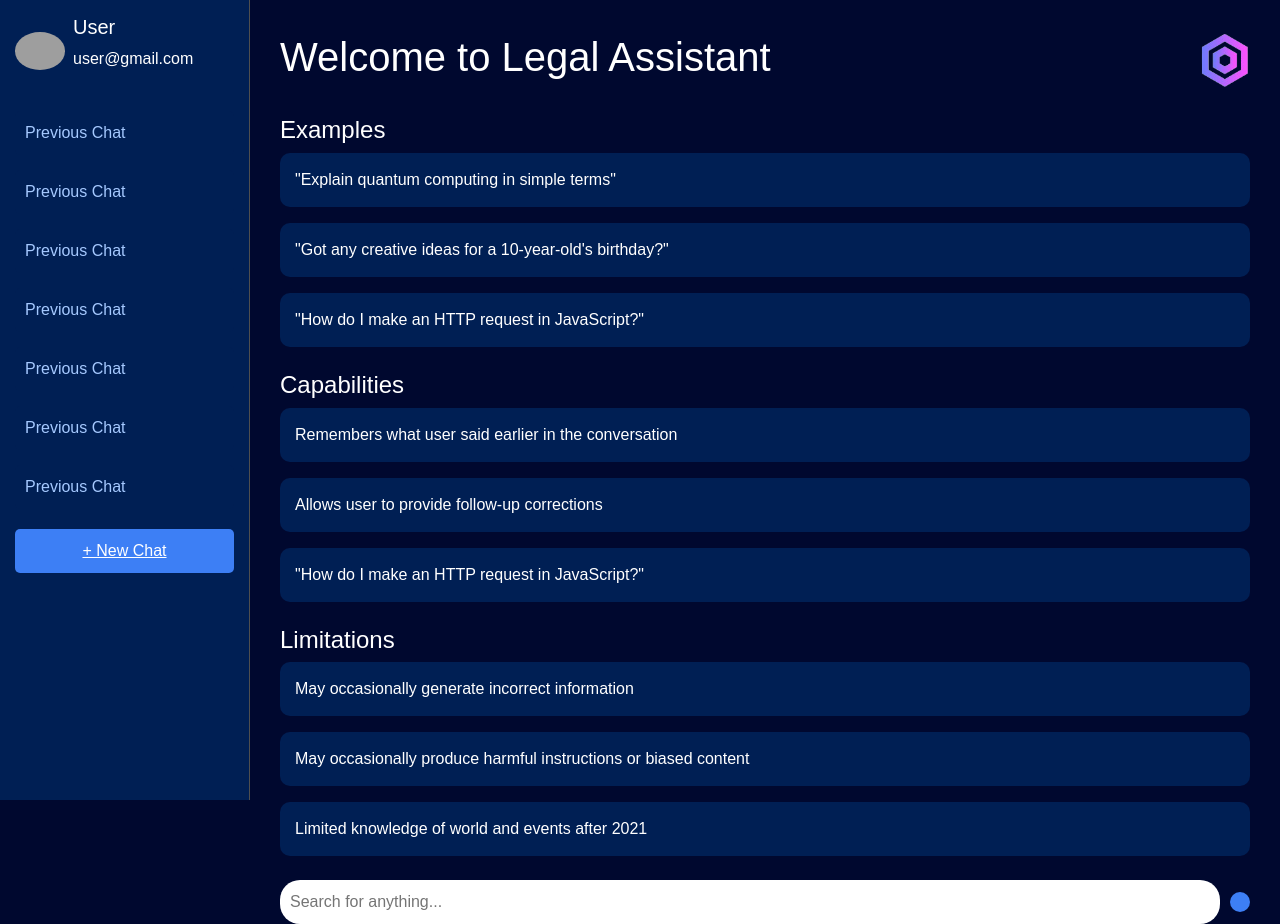
After one commit to raakesh1415/hackathon-gaianet, a PHP site: page /chatbot.php in a window 1280 px wide. The commit adds this page. Run offline with PHP 8.4, Linux system fonts and the light colour scheme; grey boxes are pictures that could not be loaded.

Commit message:
trying chatbot ui

```diff
--- /dev/null
+++ b/chatbot.php
@@ -0,0 +1,194 @@
+<!DOCTYPE html>
+<html lang="en">
+<head>
+  <title>Legal Assistant Chatbot</title>
+  <meta charset="utf-8">
+  <meta name="viewport" content="width=device-width, initial-scale=1">
+  <link href="https://cdn.jsdelivr.net/npm/bootstrap@5.3.3/dist/css/bootstrap.min.css" rel="stylesheet">
+  <script src="https://cdn.jsdelivr.net/npm/bootstrap@5.3.3/dist/js/bootstrap.bundle.min.js"></script>
+  <style>
+    body {
+      background-color: #00082f;
+      color: white;
+      height: 100vh;
+      margin: 0;
+      font-family: Arial, sans-serif;
+    }
+    .chatbot-container {
+      display: flex;
+      height: 100%;
+    }
+    /* Sidebar */
+    .sidebar {
+      width: 250px;
+      background-color: #001f54;
+      padding: 15px;
+      border-right: 1px solid #4f4f4f;
+    }
+    .sidebar h5 {
+      color: white;
+    }
+    .sidebar ul {
+      padding-left: 0;
+      list-style: none;
+    }
+    .sidebar ul li {
+      margin-bottom: 15px;
+    }
+    .sidebar ul li a {
+      text-decoration: none;
+      color: #a5c9ff;
+      display: block;
+      padding: 10px;
+      border-radius: 5px;
+      background-color: #001f54;
+    }
+    .sidebar ul li a:hover {
+      background-color: #3d7ff5;
+    }
+    .new-chat-btn {
+      background-color: #3d7ff5;
+      color: white;
+      border-radius: 5px;
+      padding: 10px;
+      text-align: center;
+      margin-top: 20px;
+    }
+    /* Main chat area */
+    .main-chat {
+      flex-grow: 1;
+      padding: 30px;
+    }
+    .main-chat .header {
+      display: flex;
+      justify-content: space-between;
+      align-items: center;
+    }
+    .main-chat .header h1 {
+      color: #ffffff;
+    }
+    .main-chat .header img {
+      width: 50px;
+    }
+    /* Examples, Capabilities, Limitations section */
+    .examples,
+    .capabilities,
+    .limitations {
+      margin-top: 50px;
+    }
+    .card {
+      background-color: #001f54;
+      color: white;
+      padding: 15px;
+      border-radius: 10px;
+      border: none;
+    }
+    .card p {
+      margin: 0;
+    }
+    .search-bar {
+      display: flex;
+      align-items: center;
+      margin-top: 50px;
+    }
+    .search-bar input {
+      flex-grow: 1;
+      padding: 10px;
+      border-radius: 20px;
+      border: none;
+      margin-right: 10px;
+    }
+    .search-bar button {
+      background-color: #3d7ff5;
+      color: white;
+      border: none;
+      padding: 10px;
+      border-radius: 50%;
+    }
+  </style>
+</head>
+<body>
+
+  <div class="chatbot-container">
+    <!-- Sidebar -->
+    <div class="sidebar">
+      <div class="user-info d-flex align-items-center mb-4">
+        <img src="user-profile.png" alt="User Avatar" class="img-fluid rounded-circle me-2" width="50">
+        <div>
+          <h5>User</h5>
+          <p>user@gmail.com</p>
+        </div>
+      </div>
+
+      <ul class="recent-chats">
+        <li><a href="#">Previous Chat</a></li>
+        <li><a href="#">Previous Chat</a></li>
+        <li><a href="#">Previous Chat</a></li>
+        <li><a href="#">Previous Chat</a></li>
+        <li><a href="#">Previous Chat</a></li>
+        <li><a href="#">Previous Chat</a></li>
+        <li><a href="#">Previous Chat</a></li>
+      </ul>
+
+      <div class="new-chat-btn">
+        <a href="#" class="text-white">+ New Chat</a>
+      </div>
+    </div>
+
+    <!-- Main Chat Area -->
+    <div class="main-chat">
+      <div class="header d-flex justify-content-between align-items-center">
+        <h1>Welcome to Legal Assistant</h1>
+        <img src="logo.png" alt="Legal Assistant Logo">
+      </div>
+
+      <div class="examples mt-4">
+        <h4>Examples</h4>
+        <div class="card mb-3">
+          <p>"Explain quantum computing in simple terms"</p>
+        </div>
+        <div class="card mb-3">
+          <p>"Got any creative ideas for a 10-year-old's birthday?"</p>
+        </div>
+        <div class="card mb-3">
+          <p>"How do I make an HTTP request in JavaScript?"</p>
+        </div>
+      </div>
+
+      <div class="capabilities mt-4">
+        <h4>Capabilities</h4>
+        <div class="card mb-3">
+          <p>Remembers what user said earlier in the conversation</p>
+        </div>
+        <div class="card mb-3">
+          <p>Allows user to provide follow-up corrections</p>
+        </div>
+        <div class="card mb-3">
+          <p>"How do I make an HTTP request in JavaScript?"</p>
+        </div>
+      </div>
+
+      <div class="limitations mt-4">
+        <h4>Limitations</h4>
+        <div class="card mb-3">
+          <p>May occasionally generate incorrect information</p>
+        </div>
+        <div class="card mb-3">
+          <p>May occasionally produce harmful instructions or biased content</p>
+        </div>
+        <div class="card mb-3">
+          <p>Limited knowledge of world and events after 2021</p>
+        </div>
+      </div>
+
+      <!-- Search bar -->
+      <div class="search-bar mt-4">
+        <input type="text" placeholder="Search for anything...">
+        <button><i class="bi bi-search"></i></button>
+      </div>
+
+    </div>
+  </div>
+
+</body>
+</html>
--- a/login.php
+++ b/login.php
@@ -2,6 +2,7 @@
 <html lang="en">
 <head>
   <title>Legal Assistant Login</title>
+  <link rel="icon" href="logo.png" type="image/x-icon" />
   <meta charset="utf-8">
   <meta name="viewport" content="width=device-width, initial-scale=1">
   <link href="https://cdn.jsdelivr.net/npm/bootstrap@5.3.3/dist/css/bootstrap.min.css" rel="stylesheet">
--- a/register.php
+++ b/register.php
@@ -2,6 +2,7 @@
 <html lang="en">
 <head>
   <title>Legal Assistant Register</title>
+   <link rel="icon" href="logo.png" type="image/x-icon" />
   <meta charset="utf-8">
   <meta name="viewport" content="width=device-width, initial-scale=1">
   <link href="https://cdn.jsdelivr.net/npm/bootstrap@5.3.3/dist/css/bootstrap.min.css" rel="stylesheet">
```
Also changed, not shown: logo.png (added).
